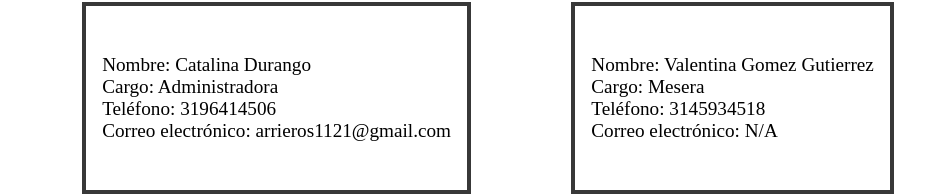
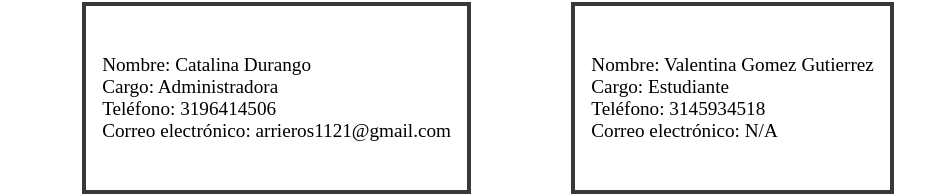
Before and after one commit to MrLadino/Portafolio01, a React (Vite) app: page / in a window 1280 px wide. Shown: the part 1444-1640 px from the top of the page, without its empty margins (288-1229 px from the left). Built offline with nearby package versions, Linux system fonts and the light colour scheme.

Commit message:
Update Home.jsx

```diff
--- a/src/components/Pages/Home/Home.jsx
+++ b/src/components/Pages/Home/Home.jsx
@@ -60,7 +60,7 @@ export const Home = () => {
             <SectionHeadings id='References' content='REFERENCIAS'/>
                 <ContentCards>
                     <ReferencesCard name='Catalina Durango' position='Administradora'  phone='3196414506' email='arrieros1121@gmail.com' />
-                    <ReferencesCard name='Valentina Gomez Gutierrez' position='Mesera'  phone='3145934518' email='N/A' />
+                    <ReferencesCard name='Valentina Gomez Gutierrez' position='Estudiante'  phone='3145934518' email='N/A' />
                 </ContentCards>
             <SectionHeadings id='Experience' content='EXPERIENCIA'/>
                 <ContentCards>
```
